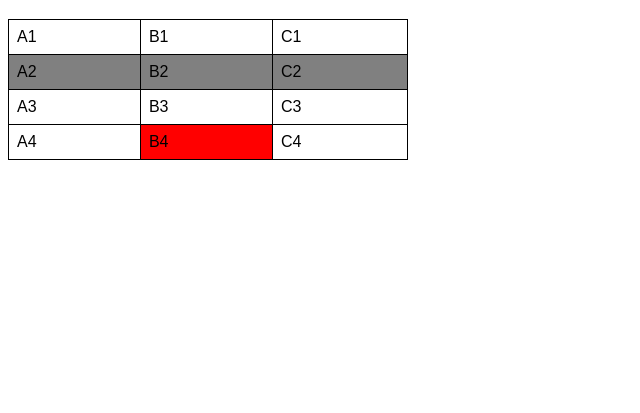
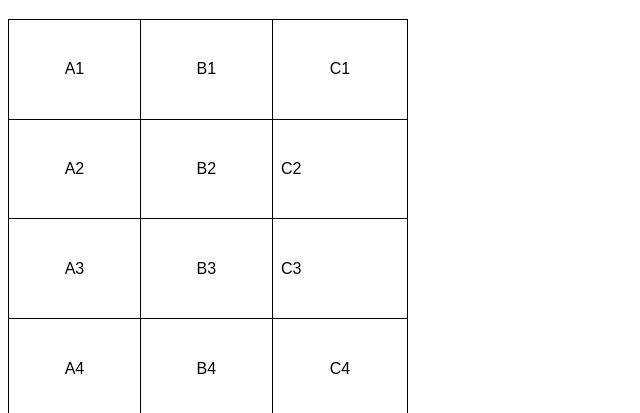
Before and after one commit to DouglasRezend/html-css, a plain HTML site: page exercicios/ex023/tabela001.html in a window 1280 px wide. Shown: the part 61-474 px from the top of the page, without its empty margins (0-640 px from the left). Drawn offline with Linux system fonts and the light colour scheme.

Commit message:
tabela001

```diff
--- a/exercicios/ex023/tabela001.html
+++ b/exercicios/ex023/tabela001.html
@@ -12,17 +12,19 @@
     }
     table{
       width: 400px;
+      height: 400px;
       border-collapse: collapse;
     }
-    tr.linha{
-      background-color: gray;
-    }
+
     td{
       border: 1px solid black;
       padding: 8px;
+      text-align: center;
+      vertical-align: middle;
     }
-    td.dado{
-      background-color: red;
+    .numero{
+      text-align: left;
+
     }
   </style>
 </head>
@@ -35,19 +37,20 @@
      <td>B1</td>
      <td>C1</td>
     </tr>
-    <tr class="linha">
+    <tr>
       <td>A2</td>
       <td>B2</td>
-      <td>C2</td>
+      <td class="numero">C2</td>
      </tr>
      <tr>
       <td>A3</td>
       <td>B3</td>
-      <td>C3</td>
+      <td class="numero
+      ">C3</td>
      </tr>
      <tr>
       <td>A4</td>
-      <td class="dado">B4</td>
+      <td>B4</td>
       <td>C4</td>
      </tr>
   </table>
```
